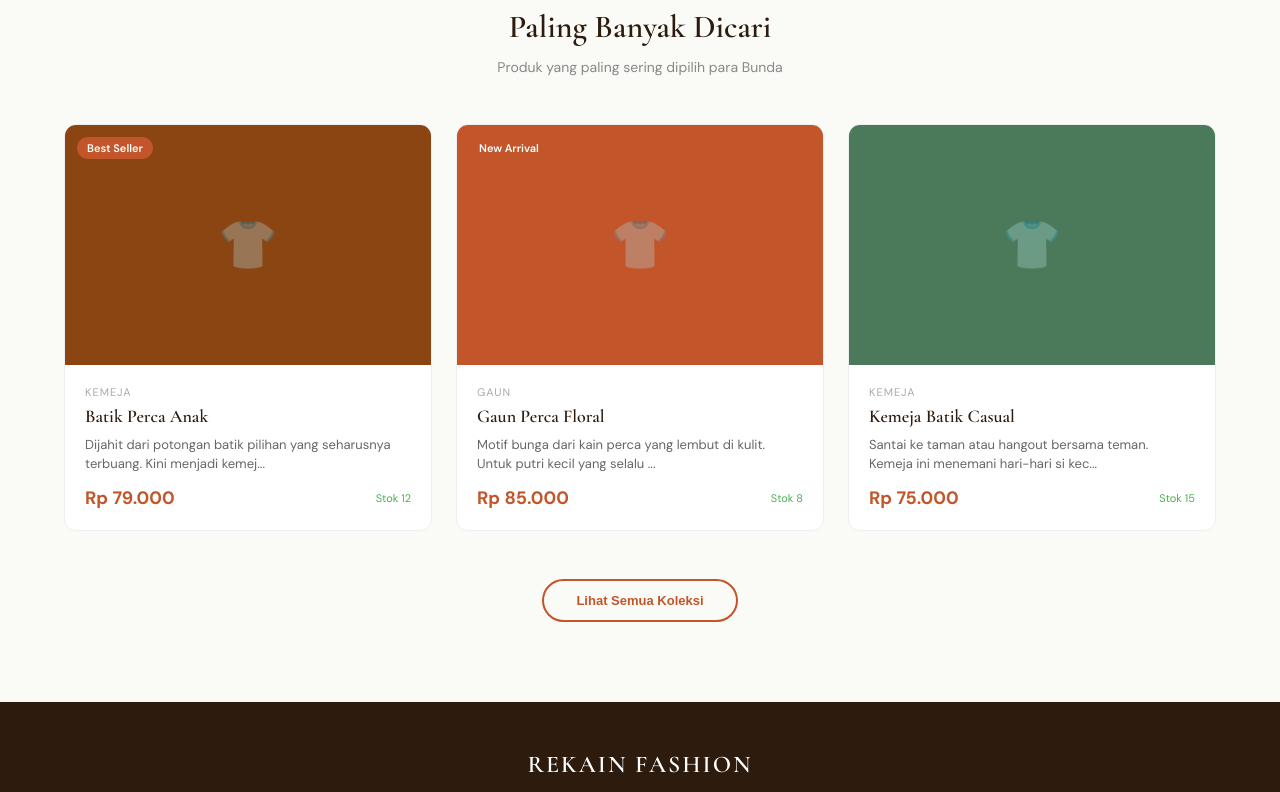
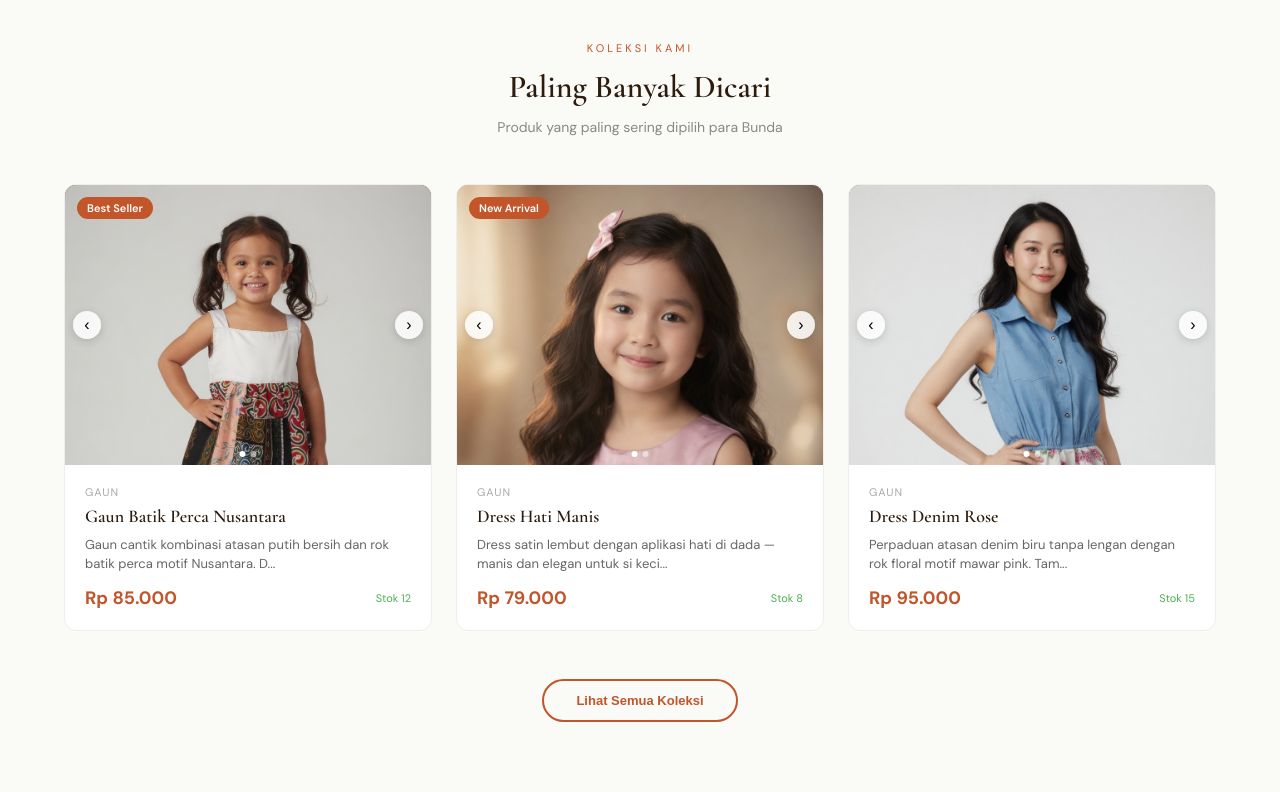
Before and after one commit to MrsHestia/Rekainfashion, a React (Vite) app: page / in a window 1280 px wide. Shown: the part 900-1692 px from the top of the page. Built offline with nearby package versions, Linux system fonts and the light colour scheme.

Commit message:
Update product details in rekain-store.jsx

```diff
--- a/src/rekain-store.jsx
+++ b/src/rekain-store.jsx
@@ -7,36 +7,39 @@ import { motion, AnimatePresence, useInView } from "framer-motion";
 const PRODUCTS = [
   {
     id: 1,
-    name: "Batik Perca Anak",
-    category: "Kemeja",
-    price: 79000,
+    name: "Gaun Batik Perca Nusantara",
+    category: "Gaun",
+    price: 85000,
     stock: 12,
-    desc: "Dijahit dari potongan batik pilihan yang seharusnya terbuang. Kini menjadi kemeja yang nyaman dipakai si kecil seharian.",
-    sizes: ["2-3T", "4-5T", "6-7T", "8-9T"],
+    desc: "Gaun cantik kombinasi atasan putih bersih dan rok batik perca motif Nusantara. Dibuat dari kain batik pilihan yang penuh warna dan karakter. Cocok untuk acara spesial si kecil.",
+    sizes: ["2-3T", "3-4T", "4-5T"],
     color: "#8B4513",
     badge: "Best Seller",
+    images: ["/gaun-batik-perca-nusantara-1.jpeg", "/gaun-batik-perca-nusantara-2.jpeg"],
   },
   {
     id: 2,
-    name: "Gaun Perca Floral",
+    name: "Dress Hati Manis",
     category: "Gaun",
-    price: 85000,
+    price: 79000,
     stock: 8,
-    desc: "Motif bunga dari kain perca yang lembut di kulit. Untuk putri kecil yang selalu berharga.",
-    sizes: ["2-3T", "4-5T", "6-7T"],
-    color: "#C2552A",
+    desc: "Dress satin lembut dengan aplikasi hati di dada — manis dan elegan untuk si kecil. Warna pink pastel yang memesona, pilihan sempurna untuk ulang tahun atau foto keluarga.",
+    sizes: ["3-4T", "4-5T", "5-6T"],
+    color: "#E8A0BF",
     badge: "New Arrival",
+    images: ["/dress-hati-manis-1.jpeg", "/dress-hati-manis-2.jpeg"],
   },
   {
     id: 3,
-    name: "Kemeja Batik Casual",
-    category: "Kemeja",
-    price: 75000,
+    name: "Dress Denim Rose",
+    category: "Gaun",
+    price: 95000,
     stock: 15,
-    desc: "Santai ke taman atau hangout bersama teman. Kemeja ini menemani hari-hari si kecil tanpa rewel.",
-    sizes: ["2-3T", "4-5T", "6-7T", "8-9T", "10T"],
-    color: "#4A7A5A",
+    desc: "Perpaduan atasan denim biru tanpa lengan dengan rok floral motif mawar pink. Tampil kasual tapi tetap feminin — cocok untuk hangout atau acara santai remaja putri.",
+    sizes: ["S", "M", "L"],
+    color: "#6B9AC4",
     badge: null,
+    images: ["/dress-denim-rose-1.jpeg", "/dress-denim-rose-2.jpeg"],
   },
   {
     id: 4,
@@ -48,6 +51,7 @@ const PRODUCTS = [
     sizes: ["3-4T", "5-6T", "7-8T"],
     color: "#7B3D8C",
     badge: "Limited",
+    images: [],
   },
   {
     id: 5,
@@ -59,6 +63,7 @@ const PRODUCTS = [
     sizes: ["2-3T", "4-5T", "6-7T", "8-9T"],
     color: "#2C5F8A",
     badge: null,
+    images: [],
   },
   {
     id: 6,
@@ -70,6 +75,7 @@ const PRODUCTS = [
     sizes: ["3-4T", "5-6T", "7-8T"],
     color: "#8B6914",
     badge: "Promo",
+    images: [],
   },
 ];
 
@@ -174,9 +180,21 @@ function ScrollReveal({ children, delay = 0, className = "" }) {
 }
 
 /* ============================================================
-   PRODUCT CARD COMPONENT
+   PRODUCT CARD COMPONENT — dengan image slider
 ============================================================ */
 function ProductCard({ product, onSelect }) {
+  const [slide, setSlide] = useState(0);
+  const hasImages = product.images && product.images.length > 0;
+
+  const nextSlide = (e) => {
+    e.stopPropagation();
+    setSlide((prev) => (prev + 1) % product.images.length);
+  };
+  const prevSlide = (e) => {
+    e.stopPropagation();
+    setSlide((prev) => (prev - 1 + product.images.length) % product.images.length);
+  };
+
   return (
     <motion.div
       variants={cardVariant}
@@ -190,17 +208,41 @@ function ProductCard({ product, onSelect }) {
         border: "1px solid #EEEEEE",
       }}
     >
+      {/* IMAGE / SLIDER */}
       <div
         style={{
-          height: "240px",
+          height: "280px",
           backgroundColor: product.color,
           position: "relative",
+          overflow: "hidden",
+        }}
+      >
+        {hasImages ? (
+          <img
+            src={product.images[slide]}
+            alt={product.name}
+            style={{
+              width: "100%",
+              height: "100%",
+              objectFit: "cover",
+              objectPosition: "top center",
+              display: "block",
+            }}
+          />
+        ) : (
+          <div
+            style={{
+              height: "100%",
               display: "flex",
               alignItems: "center",
               justifyContent: "center",
             }}
           >
             <span style={{ fontSize: "48px", opacity: 0.3 }}>👕</span>
+          </div>
+        )}
+
+        {/* Badge */}
         {product.badge && (
           <span
             style={{
@@ -218,8 +260,89 @@ function ProductCard({ product, onSelect }) {
             {product.badge}
           </span>
         )}
+
+        {/* Slider controls — hanya tampil jika ada 2+ foto */}
+        {hasImages && product.images.length > 1 && (
+          <>
+            <button
+              onClick={prevSlide}
+              style={{
+                position: "absolute",
+                left: "8px",
+                top: "50%",
+                transform: "translateY(-50%)",
+                background: "rgba(255,255,255,0.85)",
+                border: "none",
+                borderRadius: "50%",
+                width: "28px",
+                height: "28px",
+                fontSize: "16px",
+                cursor: "pointer",
+                display: "flex",
+                alignItems: "center",
+                justifyContent: "center",
+                boxShadow: "0 2px 8px rgba(0,0,0,0.15)",
+              }}
+            >
+              ‹
+            </button>
+            <button
+              onClick={nextSlide}
+              style={{
+                position: "absolute",
+                right: "8px",
+                top: "50%",
+                transform: "translateY(-50%)",
+                background: "rgba(255,255,255,0.85)",
+                border: "none",
+                borderRadius: "50%",
+                width: "28px",
+                height: "28px",
+                fontSize: "16px",
+                cursor: "pointer",
+                display: "flex",
+                alignItems: "center",
+                justifyContent: "center",
+                boxShadow: "0 2px 8px rgba(0,0,0,0.15)",
+              }}
+            >
+              ›
+            </button>
+
+            {/* Dots indicator */}
+            <div
+              style={{
+                position: "absolute",
+                bottom: "8px",
+                left: "50%",
+                transform: "translateX(-50%)",
+                display: "flex",
+                gap: "5px",
+              }}
+            >
+              {product.images.map((_, i) => (
+                <div
+                  key={i}
+                  onClick={(e) => {
+                    e.stopPropagation();
+                    setSlide(i);
+                  }}
+                  style={{
+                    width: "6px",
+                    height: "6px",
+                    borderRadius: "50%",
+                    cursor: "pointer",
+                    backgroundColor: i === slide ? "#fff" : "rgba(255,255,255,0.5)",
+                    transition: "background 0.2s",
+                  }}
+                />
+              ))}
+            </div>
+          </>
+        )}
       </div>
 
+      {/* INFO */}
       <div style={{ padding: "20px" }}>
         <div
           style={{
@@ -432,9 +555,6 @@ export default function RekainStore() {
     setCart((prev) => prev.filter((item) => item.cartKey !== cartKey));
   };
 
-  /* ============================================================
-     XENDIT PAYMENT — menggantikan Midtrans window.snap.pay()
-  ============================================================ */
   const processPayment = async () => {
     if (!customerForm.name || !customerForm.phone || !customerForm.address) {
       alert("Mohon lengkapi data pengiriman terlebih dahulu.");
@@ -479,7 +599,6 @@ export default function RekainStore() {
         throw new Error(data.error || "Gagal mendapatkan link pembayaran");
       }
 
-      // Redirect ke halaman pembayaran Xendit
       window.location.href = data.invoiceUrl;
 
     } catch (err) {
@@ -493,39 +612,12 @@ export default function RekainStore() {
     <div style={styles.appContainer}>
       <style>{`
         @import url('https://fonts.googleapis.com/css2?family=DM+Sans:opsz,wght@9..40,300;9..40,400;9..40,500;9..40,600;9..40,700&family=Cormorant+Garamond:wght@400;500;600;700&display=swap');
-
-        * {
-          margin: 0;
-          padding: 0;
-          box-sizing: border-box;
-        }
-
-        body {
-          font-family: 'DM Sans', sans-serif;
-          background-color: #FAFAF7;
-        }
-
-        ::-webkit-scrollbar {
-          width: 6px;
-        }
-
-        ::-webkit-scrollbar-track {
-          background: #F0EDE8;
-        }
-
-        ::-webkit-scrollbar-thumb {
-          background: #C2552A;
-          border-radius: 4px;
-        }
-
-        @media print {
-          .no-print {
-            display: none !important;
-          }
-          body {
-            background: white;
-          }
-        }
+        * { margin: 0; padding: 0; box-sizing: border-box; }
+        body { font-family: 'DM Sans', sans-serif; background-color: #FAFAF7; }
+        ::-webkit-scrollbar { width: 6px; }
+        ::-webkit-scrollbar-track { background: #F0EDE8; }
+        ::-webkit-scrollbar-thumb { background: #C2552A; border-radius: 4px; }
+        @media print { .no-print { display: none !important; } body { background: white; } }
       `}</style>
 
       {/* Navigation */}
@@ -595,9 +687,7 @@ export default function RekainStore() {
             >
               <div style={styles.cartHeader}>
                 <h3 style={styles.cartTitle}>Keranjang Belanja</h3>
-                <button style={styles.closeButton} onClick={() => setIsCartOpen(false)}>
-                  ✕
-                </button>
+                <button style={styles.closeButton} onClick={() => setIsCartOpen(false)}>✕</button>
               </div>
 
               {cart.length === 0 ? (
@@ -612,12 +702,22 @@ export default function RekainStore() {
                   <div style={styles.cartItems}>
                     {cart.map((item) => (
                       <motion.div key={item.cartKey} style={styles.cartItem} layout>
+                        {/* Cart item thumbnail */}
                         <div
                           style={{
                             ...styles.cartItemImage,
                             backgroundColor: item.color,
+                            overflow: "hidden",
                           }}
+                        >
+                          {item.images && item.images.length > 0 ? (
+                            <img
+                              src={item.images[0]}
+                              alt={item.name}
+                              style={{ width: "100%", height: "100%", objectFit: "cover", objectPosition: "top" }}
                             />
+                          ) : null}
+                        </div>
                         <div style={styles.cartItemDetails}>
                           <h4 style={styles.cartItemName}>{item.name}</h4>
                           <p style={styles.cartItemMeta}>Ukuran: {item.selectedSize}</p>
@@ -699,17 +799,32 @@ export default function RekainStore() {
               exit={{ scale: 0.9, opacity: 0 }}
               onClick={(e) => e.stopPropagation()}
             >
+              {/* Modal image — tampilkan foto asli */}
               <div
                 style={{
                   ...styles.modalImage,
                   backgroundColor: selectedProduct.color,
-                  display: "flex",
-                  alignItems: "center",
-                  justifyContent: "center",
+                  overflow: "hidden",
                 }}
               >
+                {selectedProduct.images && selectedProduct.images.length > 0 ? (
+                  <img
+                    src={selectedProduct.images[0]}
+                    alt={selectedProduct.name}
+                    style={{
+                      width: "100%",
+                      height: "100%",
+                      objectFit: "cover",
+                      objectPosition: "top center",
+                    }}
+                  />
+                ) : (
+                  <div style={{ height: "100%", display: "flex", alignItems: "center", justifyContent: "center" }}>
                     <span style={{ fontSize: "64px", opacity: 0.3 }}>👕</span>
                   </div>
+                )}
+              </div>
+
               <div style={styles.modalContent}>
                 <div style={styles.modalHeader}>
                   <div>
@@ -1019,7 +1134,6 @@ export default function RekainStore() {
                     />
                   </div>
 
-                  {/* Payment methods info */}
                   <div style={styles.paymentInfo}>
                     <p style={styles.paymentInfoTitle}>💳 Metode Pembayaran Tersedia</p>
                     <p style={styles.paymentInfoDesc}>
@@ -1177,13 +1291,7 @@ export default function RekainStore() {
 ============================================================ */
 const styles = {
   appContainer: { minHeight: "100vh", backgroundColor: "#FAFAF7" },
-
-  // Navigation
-  navbar: {
-    display: "flex", justifyContent: "space-between", alignItems: "center",
-    padding: "0 5%", height: "70px", backgroundColor: "#FFFFFF",
-    borderBottom: "1px solid #F0EDE8", position: "sticky", top: 0, zIndex: 100,
-  },
+  navbar: { display: "flex", justifyContent: "space-between", alignItems: "center", padding: "0 5%", height: "70px", backgroundColor: "#FFFFFF", borderBottom: "1px solid #F0EDE8", position: "sticky", top: 0, zIndex: 100 },
   logoArea: { display: "flex", alignItems: "baseline", gap: "8px", cursor: "pointer" },
   logo: { fontFamily: "'Cormorant Garamond', serif", fontSize: "24px", fontWeight: "700", color: "#2D1B0E", letterSpacing: "2px" },
   logoSub: { fontSize: "10px", letterSpacing: "3px", color: "#C2552A", textTransform: "uppercase" },
@@ -1192,12 +1300,8 @@ const styles = {
   navLinkActive: { color: "#C2552A", borderBottom: "2px solid #C2552A" },
   cartButton: { background: "none", border: "none", fontSize: "22px", cursor: "pointer", position: "relative" },
   cartBadge: { position: "absolute", top: "-8px", right: "-12px", backgroundColor: "#C2552A", color: "#FFFFFF", fontSize: "10px", fontWeight: "600", width: "18px", height: "18px", borderRadius: "50%", display: "flex", alignItems: "center", justifyContent: "center" },
-
-  // Overlay
   overlay: { position: "fixed", top: 0, left: 0, right: 0, bottom: 0, backgroundColor: "rgba(0,0,0,0.5)", zIndex: 200, display: "flex", alignItems: "center", justifyContent: "flex-end" },
   closeButton: { background: "none", border: "none", fontSize: "20px", cursor: "pointer", color: "#888888" },
-
-  // Cart Sidebar
   cartSidebar: { width: "400px", maxWidth: "90vw", height: "100%", backgroundColor: "#FFFFFF", display: "flex", flexDirection: "column" },
   cartHeader: { display: "flex", justifyContent: "space-between", alignItems: "center", padding: "20px", borderBottom: "1px solid #EEEEEE" },
   cartTitle: { fontSize: "18px", fontWeight: "600", color: "#2D1B0E" },
@@ -1218,10 +1322,8 @@ const styles = {
   cartTotalRow: { display: "flex", justifyContent: "space-between", marginBottom: "8px", fontSize: "13px", color: "#666666" },
   cartGrandTotal: { display: "flex", justifyContent: "space-between", marginTop: "12px", paddingTop: "12px", borderTop: "1px solid #EEEEEE", fontSize: "16px", fontWeight: "700" },
   checkoutButton: { width: "100%", padding: "14px", backgroundColor: "#C2552A", color: "#FFFFFF", border: "none", borderRadius: "8px", fontSize: "13px", fontWeight: "600", cursor: "pointer", marginTop: "16px" },
-
-  // Product Modal
   productModal: { width: "90%", maxWidth: "500px", maxHeight: "90vh", backgroundColor: "#FFFFFF", borderRadius: "16px", overflowY: "auto", margin: "auto" },
-  modalImage: { height: "200px", display: "flex", alignItems: "center", justifyContent: "center" },
+  modalImage: { height: "260px", display: "flex", alignItems: "center", justifyContent: "center" },
   modalContent: { padding: "24px" },
   modalHeader: { display: "flex", justifyContent: "space-between", alignItems: "flex-start", marginBottom: "12px" },
   modalCategory: { fontSize: "11px", color: "#AAAAAA", letterSpacing: "1px", textTransform: "uppercase" },
@@ -1236,8 +1338,6 @@ const styles = {
   sizeButton: { padding: "8px 16px", border: "1.5px solid #DDDDDD", background: "#FFFFFF", borderRadius: "8px", fontSize: "12px", cursor: "pointer", transition: "all 0.2s" },
   sizeButtonActive: { borderColor: "#C2552A", backgroundColor: "#C2552A", color: "#FFFFFF" },
   addToCartButton: { width: "100%", padding: "14px", backgroundColor: "#C2552A", color: "#FFFFFF", border: "none", borderRadius: "8px", fontSize: "13px", fontWeight: "600", cursor: "pointer" },
-
-  // Size Guide Modal
   sizeGuideModal: { backgroundColor: "#FFFFFF", borderRadius: "16px", width: "90%", maxWidth: "700px", maxHeight: "85vh", overflowY: "auto", padding: "24px", margin: "auto" },
   sizeGuideHeader: { display: "flex", justifyContent: "space-between", alignItems: "center", marginBottom: "16px", borderBottom: "1px solid #EEEEEE", paddingBottom: "12px" },
   sizeGuideTitle: { fontFamily: "'Cormorant Garamond', serif", fontSize: "22px", fontWeight: "600", color: "#2D1B0E" },
@@ -1253,29 +1353,21 @@ const styles = {
   sizeGuideNote: { backgroundColor: "#FAFAF7", padding: "12px", borderRadius: "8px", marginBottom: "20px" },
   sizeGuideNoteText: { fontSize: "11px", color: "#888888", lineHeight: "1.5", margin: 0 },
   sizeGuideCloseButton: { backgroundColor: "#C2552A", color: "#FFFFFF", border: "none", padding: "12px 24px", borderRadius: "8px", fontSize: "13px", fontWeight: "600", cursor: "pointer", width: "100%" },
-
-  // Loading
   loadingOverlay: { position: "fixed", top: 0, left: 0, right: 0, bottom: 0, backgroundColor: "rgba(255,255,255,0.9)", zIndex: 300, display: "flex", flexDirection: "column", alignItems: "center", justifyContent: "center", gap: "16px" },
   loadingSpinner: { width: "40px", height: "40px", border: "3px solid #F0EDE8", borderTopColor: "#C2552A", borderRadius: "50%" },
   loadingText: { fontSize: "14px", color: "#666666" },
-
-  // Hero
-  heroSection: { position: "relative", minHeight: "500px", display: "flex", alignItems: "center", justifyContent: "center", textAlign: "center", background: "linear-gradient(135deg, #2D1B0E 0%, #4A2A1A 100%)" },
-  heroOverlay: { position: "absolute", top: 0, left: 0, right: 0, bottom: 0, background: "radial-gradient(circle at 30% 50%, rgba(194,85,42,0.1) 0%, transparent 70%)" },
+  heroSection: { position: "relative", minHeight: "560px", display: "flex", alignItems: "center", justifyContent: "center", textAlign: "center", backgroundImage: "url('/rekain-hero.jpeg')", backgroundSize: "cover", backgroundPosition: "center", backgroundRepeat: "no-repeat" },
+  heroOverlay: { position: "absolute", top: 0, left: 0, right: 0, bottom: 0, background: "rgba(28, 14, 4, 0.62)" },
   heroContent: { position: "relative", padding: "60px 20px", maxWidth: "700px", margin: "0 auto" },
   heroBadge: { display: "inline-block", fontSize: "11px", letterSpacing: "3px", color: "#C2A882", textTransform: "uppercase", marginBottom: "20px" },
   heroTitle: { fontFamily: "'Cormorant Garamond', serif", fontSize: "clamp(32px, 5vw, 48px)", fontWeight: "600", color: "#FFFFFF", lineHeight: "1.2", marginBottom: "20px" },
   heroSubtitle: { fontSize: "15px", color: "#D4C5B0", lineHeight: "1.7", marginBottom: "32px", maxWidth: "500px", margin: "0 auto 32px" },
   heroButton: { padding: "12px 32px", backgroundColor: "#C2552A", color: "#FFFFFF", border: "none", borderRadius: "40px", fontSize: "13px", fontWeight: "600", cursor: "pointer" },
-
-  // Values
   valuesSection: { display: "grid", gridTemplateColumns: "repeat(auto-fit, minmax(200px, 1fr))", backgroundColor: "#FFFFFF", borderBottom: "1px solid #F0EDE8" },
   valueCard: { padding: "48px 24px", textAlign: "center", borderRight: "1px solid #F0EDE8" },
   valueIcon: { fontSize: "36px", marginBottom: "16px" },
   valueTitle: { fontSize: "16px", fontWeight: "600", color: "#2D1B0E", marginBottom: "8px" },
   valueDescription: { fontSize: "13px", color: "#888888", lineHeight: "1.6" },
-
-  // Products Section
   productsSection: { padding: "80px 5%" },
   sectionHeader: { textAlign: "center", marginBottom: "48px" },
   sectionBadge: { fontSize: "11px", letterSpacing: "3px", color: "#C2552A", textTransform: "uppercase", display: "block", marginBottom: "12px" },
@@ -1284,15 +1376,11 @@ const styles = {
   productGrid: { display: "grid", gridTemplateColumns: "repeat(auto-fill, minmax(280px, 1fr))", gap: "24px" },
   viewAllContainer: { textAlign: "center", marginTop: "48px" },
   viewAllButton: { padding: "12px 32px", backgroundColor: "transparent", color: "#C2552A", border: "2px solid #C2552A", borderRadius: "40px", fontSize: "13px", fontWeight: "600", cursor: "pointer" },
-
-  // Footer
   footer: { backgroundColor: "#2D1B0E", padding: "48px 20px", textAlign: "center" },
   footerContent: { maxWidth: "600px", margin: "0 auto" },
   footerLogo: { fontFamily: "'Cormorant Garamond', serif", fontSize: "24px", fontWeight: "600", color: "#FFFFFF", letterSpacing: "2px", marginBottom: "12px" },
   footerTagline: { fontSize: "12px", color: "#C2A882", marginBottom: "16px" },
   footerCopyright: { fontSize: "11px", color: "#666666" },
-
-  // Shop Page
   shopPage: { padding: "48px 5%" },
   shopHeader: { textAlign: "center", marginBottom: "40px" },
   shopTitle: { fontFamily: "'Cormorant Garamond', serif", fontSize: "36px", fontWeight: "600", color: "#2D1B0E", marginBottom: "8px" },
@@ -1300,8 +1388,6 @@ const styles = {
   categoryFilter: { display: "flex", justifyContent: "center", gap: "12px", marginBottom: "40px", flexWrap: "wrap" },
   filterButton: { padding: "8px 20px", backgroundColor: "#FFFFFF", color: "#666666", border: "1.5px solid #EEEEEE", borderRadius: "30px", fontSize: "13px", cursor: "pointer", transition: "all 0.2s" },
   filterButtonActive: { backgroundColor: "#C2552A", color: "#FFFFFF", borderColor: "#C2552A" },
-
-  // Checkout Page
   checkoutPage: { padding: "48px 5%", minHeight: "calc(100vh - 70px)" },
   checkoutContainer: { maxWidth: "1000px", margin: "0 auto" },
   checkoutTitle: { fontFamily: "'Cormorant Garamond', serif", fontSize: "28px", fontWeight: "600", color: "#2D1B0E", marginBottom: "8px" },
@@ -1326,8 +1412,6 @@ const styles = {
   summaryTotal: { display: "flex", justifyContent: "space-between", marginTop: "12px", paddingTop: "12px", borderTop: "1px solid #F0EDE8", fontSize: "16px", fontWeight: "700" },
   processButton: { width: "100%", padding: "14px", backgroundColor: "#C2552A", color: "#FFFFFF", border: "none", borderRadius: "8px", fontSize: "13px", fontWeight: "600", cursor: "pointer", marginTop: "20px" },
   xenditNote: { textAlign: "center", fontSize: "11px", color: "#AAAAAA", marginTop: "10px" },
-
-  // Receipt Page
   receiptPage: { padding: "48px 5%", minHeight: "calc(100vh - 70px)", backgroundColor: "#F5F0E8" },
   receiptContainer: { maxWidth: "500px", margin: "0 auto", backgroundColor: "#FFFFFF", borderRadius: "16px", padding: "32px" },
   receiptHeader: { textAlign: "center", marginBottom: "24px", paddingBottom: "20px", borderBottom: "2px dashed #F0EDE8" },
```
Lines whose indentation alone changed are shown as unchanged.
